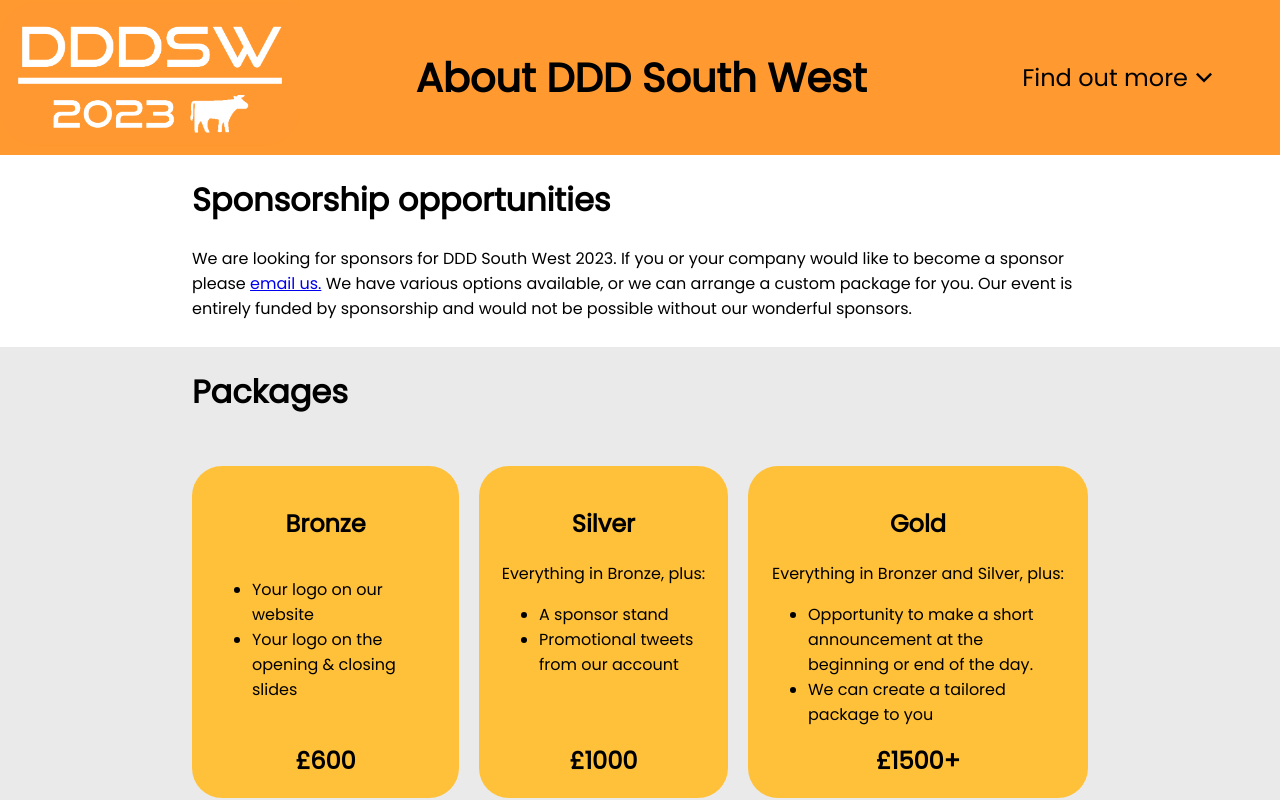
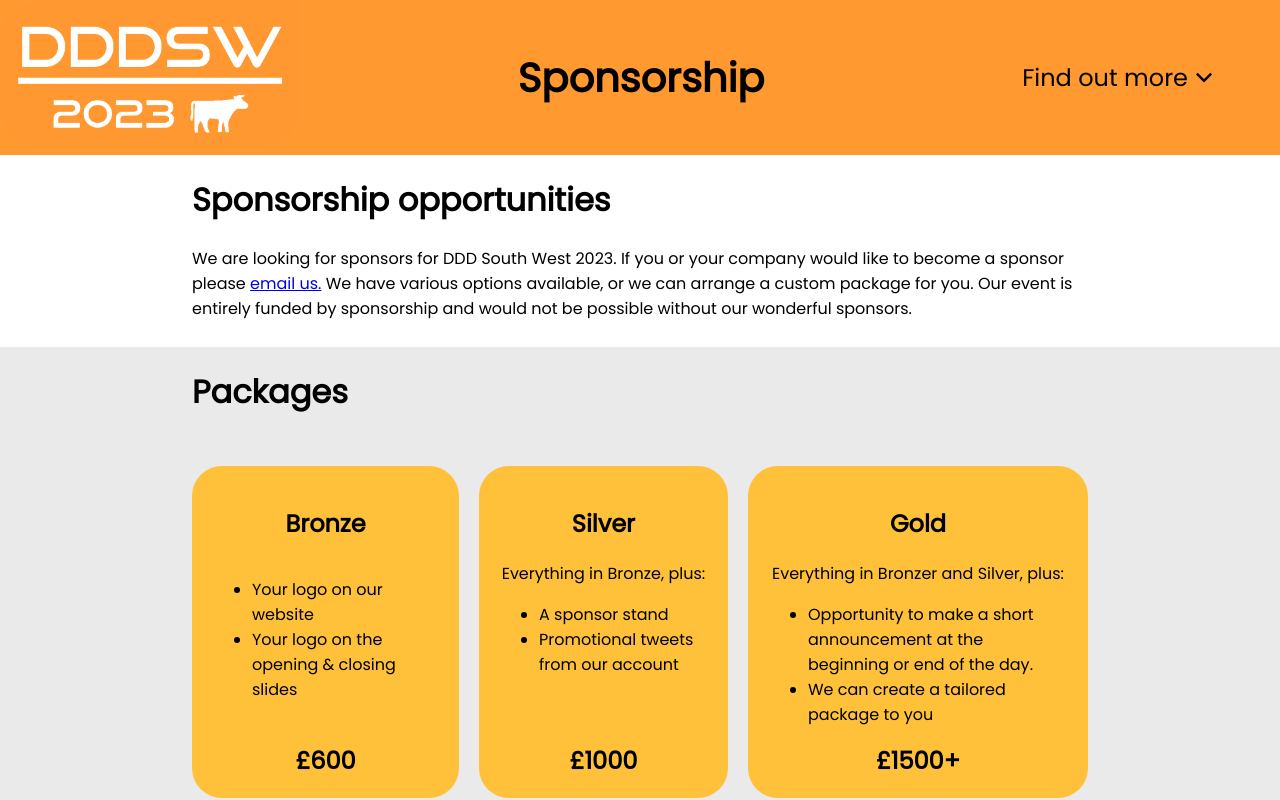
Before and after one commit to dddsw/dddsw-web, a SvelteKit app: page /sponsorship in a window 1280 px wide. Shown: the top 800 px of the page. Built offline with nearby package versions, Linux system fonts and the light colour scheme.

Commit message:
Set page title for content pages

```diff
--- a/src/routes/+layout.svelte
+++ b/src/routes/+layout.svelte
@@ -2,6 +2,7 @@
 	import Footer from '$lib/Footer.svelte';
 	import Navbar from '$lib/Navbar.svelte';
 	import { page } from '$app/stores';
+	import { pageTitle } from '../stores.js';
 
 	$: homepage = $page.url.pathname === '/';
 </script>
@@ -11,7 +12,7 @@
 		<div class="primary-bg">
 			<div class="header">
 				<a href="/"><img src="../images/logo.png" alt="The DDD South West logo" class="logo" /></a>
-				<h1>About DDD South West</h1>
+				<h1>{$pageTitle}</h1>
 				<Navbar />
 			</div>
 		</div>
--- a/src/routes/about/+page.svelte
+++ b/src/routes/about/+page.svelte
@@ -1,6 +1,7 @@
 <script lang="ts">
 	import CallToActions from '$lib/CallToActions.svelte';
 	import type { KeyPoint } from '../../types/KeyPoint.type';
+	import { pageTitle } from '../../stores.js';
 
 	let keyPoints: KeyPoint[] = [
 		{
@@ -48,6 +49,8 @@
 		},
 		{ name: 'Martyn Fewtrell', imageName: 'martyn.jpg', email: 'martynfewtrell@dddsouthwest.com' }
 	];
+
+	pageTitle.set('About DDD South West');
 </script>
 
 <div class="secondary-bg">
--- a/src/routes/sponsorship/+page.svelte
+++ b/src/routes/sponsorship/+page.svelte
@@ -1,10 +1,14 @@
 <script lang="ts">
+	import { pageTitle } from '../../stores.js';
+
 	let refreshmentPackages = [
 		{ title: 'Breakfast', price: '£300', claimed: false },
 		{ title: 'Snacks throughout the day', price: '£300', claimed: false },
 		{ title: 'Lunch', price: '£2000', claimed: false },
 		{ title: 'Hot/cold beverages', price: '£1000', claimed: false }
 	];
+
+	pageTitle.set('Sponsorship');
 </script>
 
 <div class="secondary-bg">
@@ -63,7 +67,7 @@
 			{/each}
 		</div>
 
-		As well as supporting the community, sponsorship offers:
+		<p>As well as supporting the community, sponsorship offers:</p>
 		<ul>
 			<li>The opportunity to talk to the exact people you want to recruit or sell to.</li>
 			<li>
--- a/src/stores.js
+++ b/src/stores.js
@@ -1,3 +1,4 @@
 import { writable } from 'svelte/store';
 
 export const navExpanded = writable(false);
+export const pageTitle = writable('DDD South West');
```
